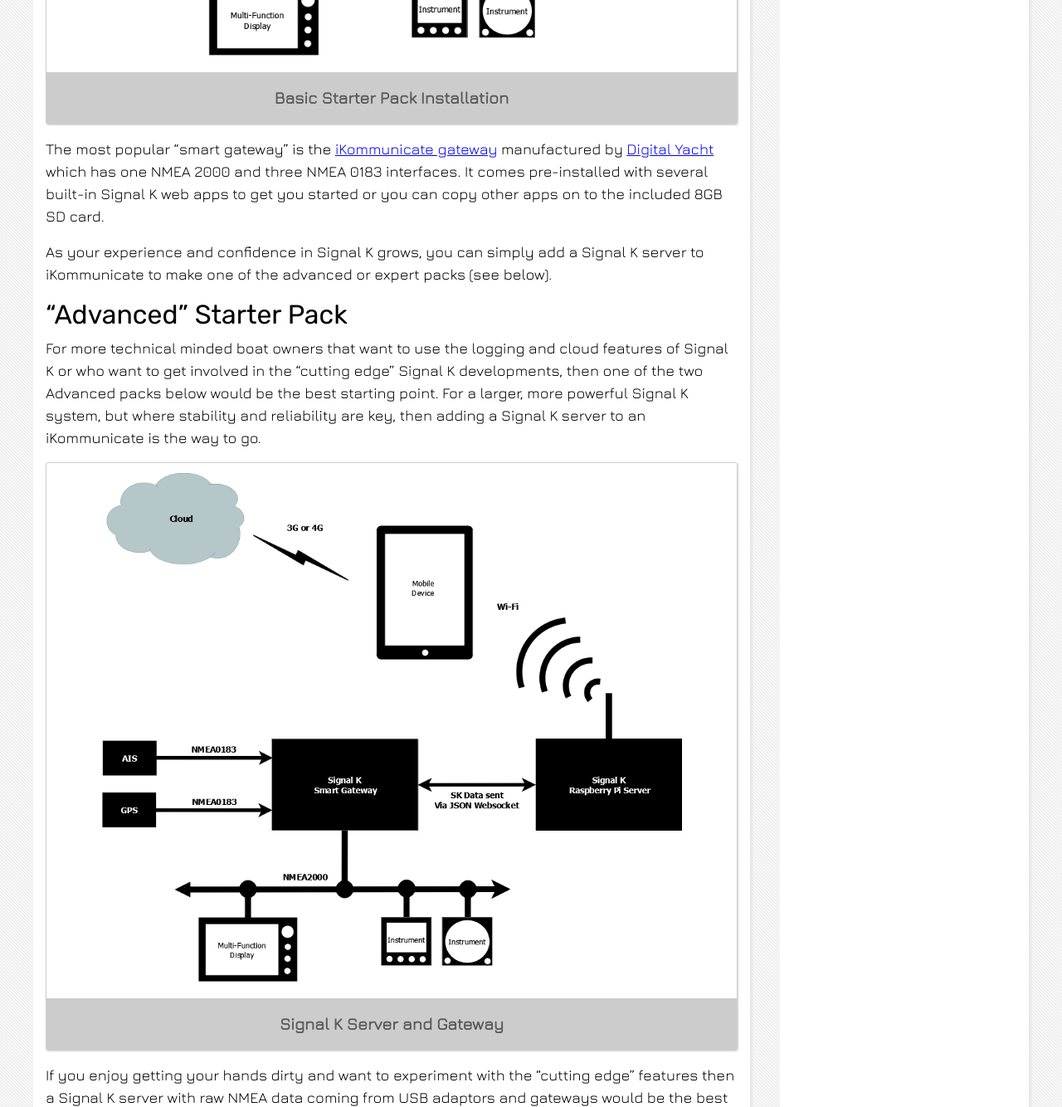
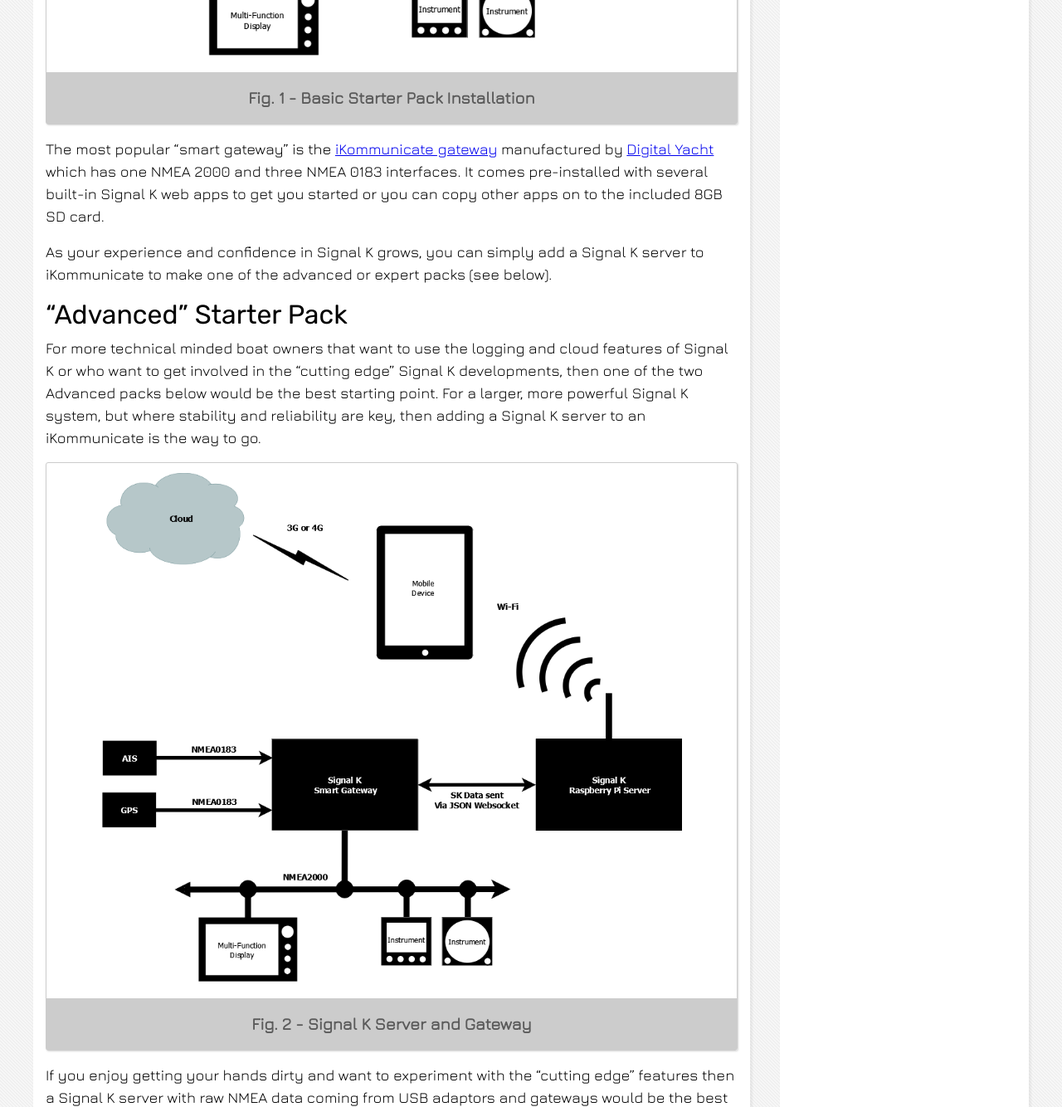
Before and after one commit to SignalK/signalk.github.io, a Jekyll site: the page built from installation.md, in a window 1280 px wide. Shown: the part 1074-2408 px from the top of the page at 83% size. Built offline with Jekyll 4.4.1, drawn with Linux system fonts in a browser that asks for light colours.

Commit message:
Add Fig prefix

```diff
--- a/css/style.css
+++ b/css/style.css
@@ -31,6 +31,10 @@ p, ul {
 
 strong {
   font-weight: bold;
+}
+
+.article {
+  counter-reset: figures;
 }
 
 .article li {
@@ -340,6 +344,7 @@ figure {
   border: 1px solid #ccc;
   border-radius: 3px;
   box-shadow: 1px 1px 2px 0px rgba(100, 100, 100, 0.25);
+  counter-increment: figures;
 }
 
 figure img {
@@ -353,6 +358,10 @@ figure figcaption {
   color: #5a5a5a;
   font-size: 1.25rem;
   font-weight: bold;
+}
+
+figure figcaption:before {
+  content: 'Fig. ' counter(figures) ' - ';
 }
 
 figure figcaption a {
@@ -384,6 +393,10 @@ figure figcaption a {
   align-self: stretch;
 }
 
+.album figure figcaption:before {
+  content: '';
+}
+
 .album figure img {
   margin: auto 0;
   width: 100%;
```
